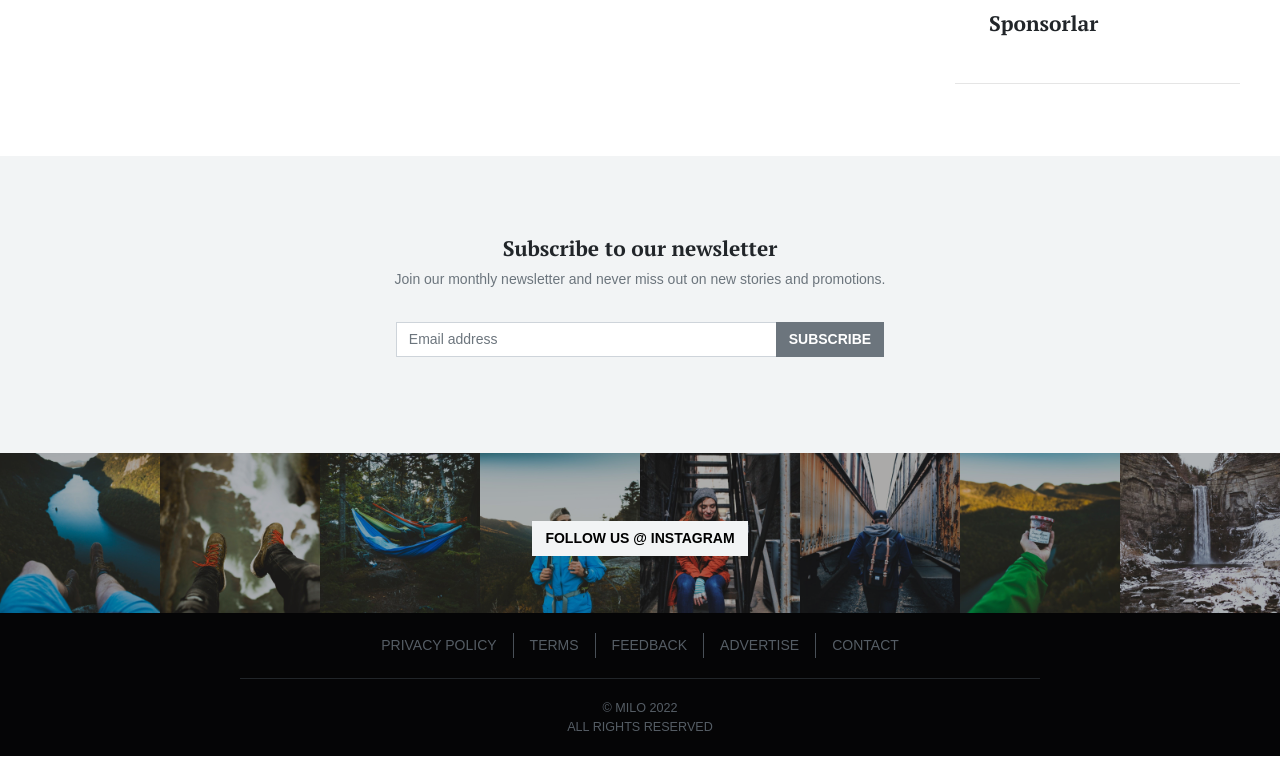
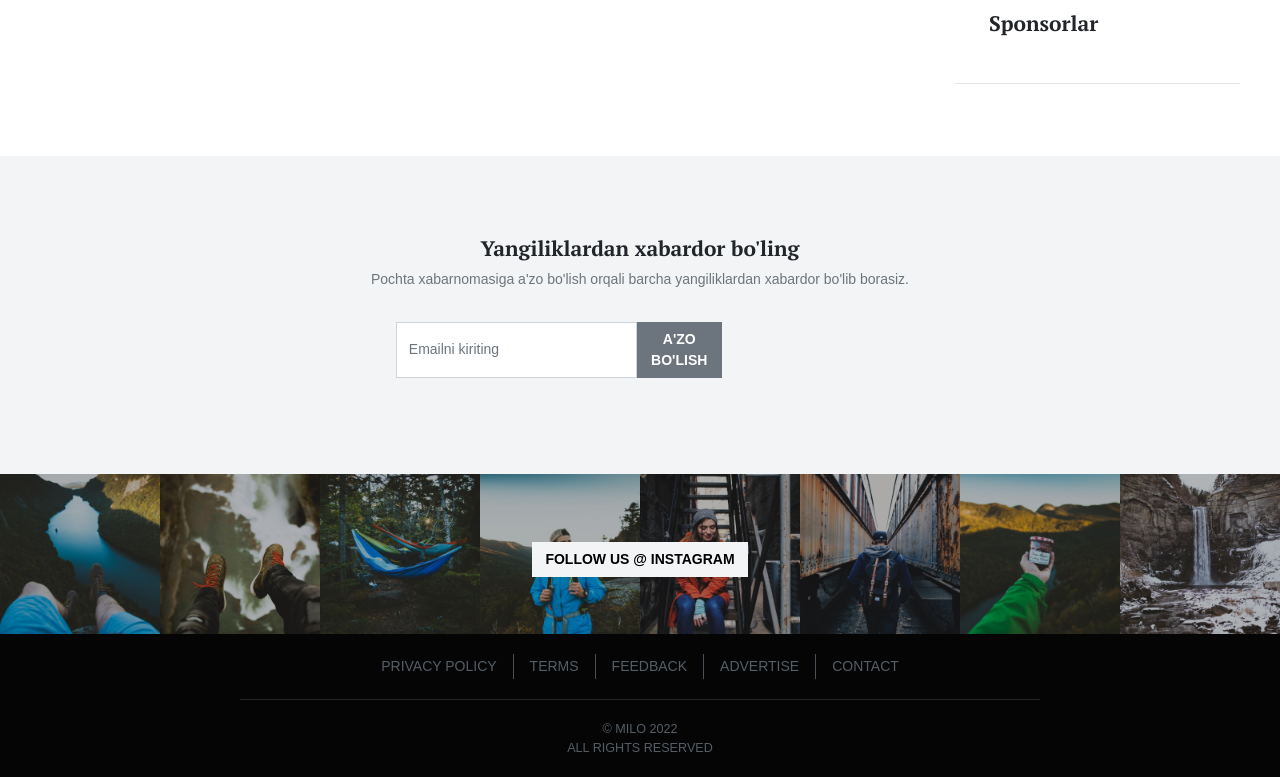
Before and after one commit to sevbo2003/foreign-unv, a Django app: page / in a window 1280 px wide. Shown: the part 895-1672 px from the top of the page. Before the commit the page ends 1651 px from the top, so only its background shows below. Run offline with Django 4.2, Linux system fonts and the light colour scheme; data that the repository does not hold is empty; some libraries are stand-ins or nearby versions; some web fonts are replaced.

Commit message:
subscribe form updated

```diff
--- a/templates/footer.html
+++ b/templates/footer.html
@@ -2,17 +2,18 @@
 <div class="site-newsletter">
     <div class="container">
         <div class="text-center">
-            <h3 class="h4 mb-2">Subscribe to our newsletter
+            <h3 class="h4 mb-2">Yangiliklardan xabardor bo'ling
             </h3>
-            <p class="text-muted">Join our monthly newsletter and never miss out on new stories and promotions.
-            </p>
+            <p class="text-muted">Pochta xabarnomasiga a'zo bo'lish orqali barcha yangiliklardan xabardor bo'lib borasiz.</p>
             <div class="row">
                 <div class="col-xs-12 col-sm-9 col-md-7 col-lg-5 ms-auto me-auto">
                     <div class="input-group mb-3 mt-3">
-                        <input type="text" class="form-control" placeholder="Email address" aria-label="Email address">
-                        <span class="input-group-btn">
-                  <button class="btn btn-secondary" type="button">Subscribe</button>
-                </span>
+                        <form action="{% url 'home' %}" method="post" class="d-flex">
+                            <input type="text" class="form-control" placeholder="Emailni kiriting"
+                                   aria-label="Email address">
+                            <span class="input-group-btn"><button class="btn btn-secondary w-auto"
+                                                                  type="submit">A'zo bo'lish</button></span>
+                        </form>
                     </div>
                 </div>
             </div>
```
